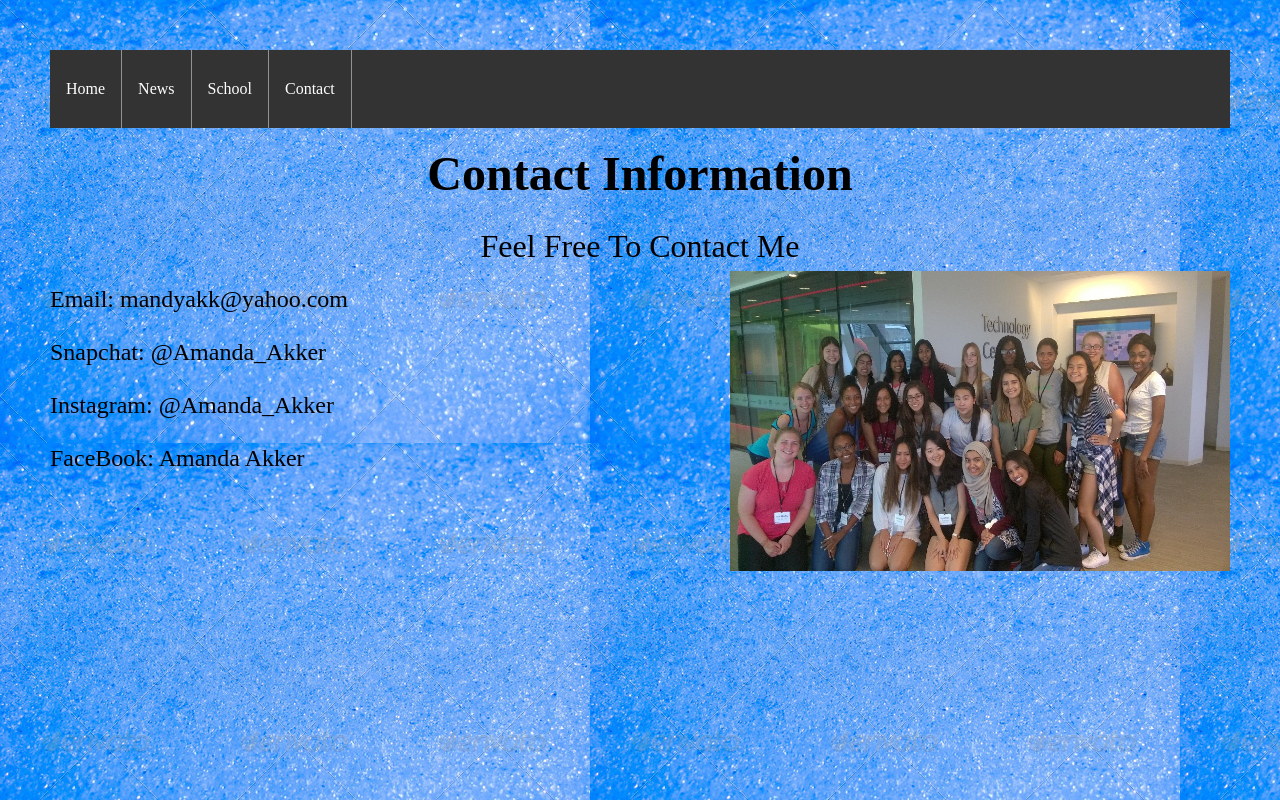
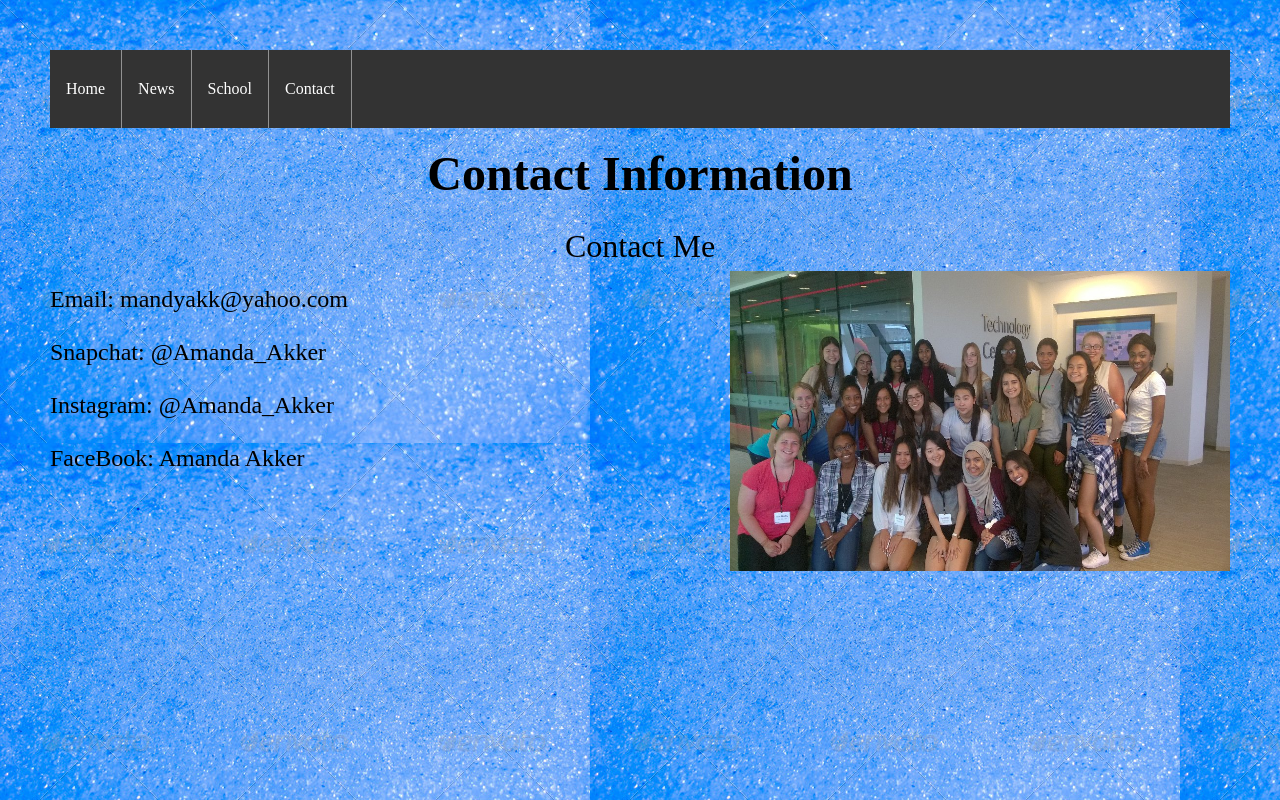
Before and after one commit to mandyakk/mandyakk.github.io, a plain HTML site: page contact.html in a window 1280 px wide. Drawn offline with Linux system fonts and the light colour scheme.

Commit message:
Update contact.html

```diff
--- a/contact.html
+++ b/contact.html
@@ -60,7 +60,7 @@ li a:hover {
 
 <h1><font color="black"><font size = "20"><center>Contact Information</center></font>
 </h1>
-<p1><font color="black"><font size = "6"><center>Feel Free To Contact Me</center></font>
+<p1><font color="black"><font size = "6"><center>Contact Me</center></font>
 <line-height>
 <img src="IMG_1971.JPG" height="300" width="500" align="right">
 <p2><font color="black"><font size = "5"><left>Email: mandyakk@yahoo.com <br> Snapchat: @Amanda_Akker <br> Instagram: @Amanda_Akker <br> FaceBook: Amanda Akker </left></font>
```
